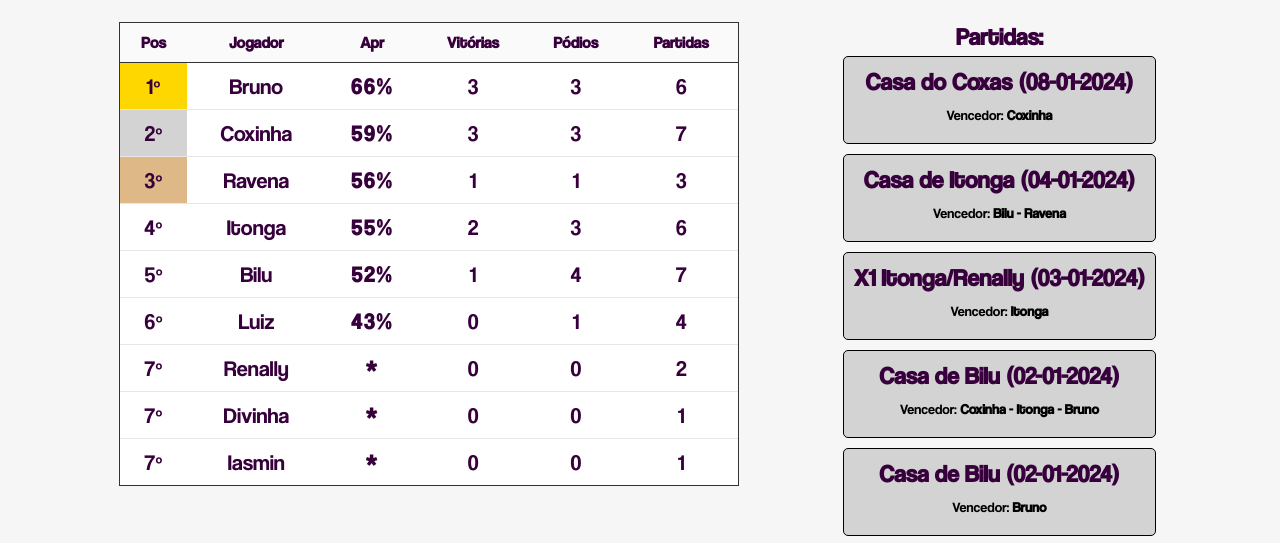
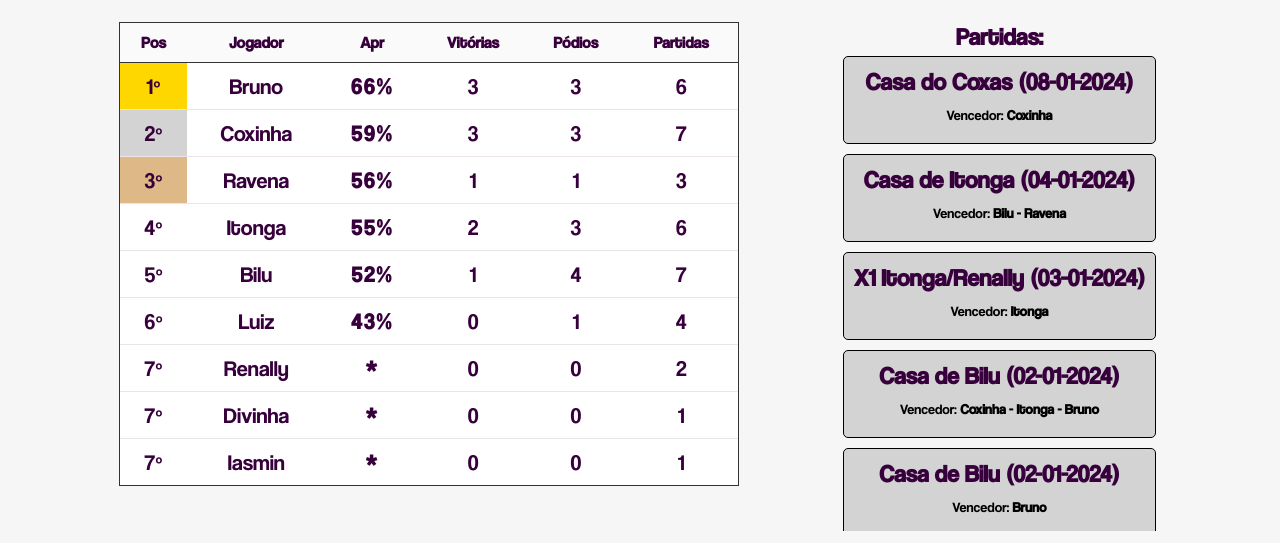
Before and after one commit to jgss-gabriel-sousa/Premier-War-League, a plain HTML site: page index.html in a window 1280 px wide. Shown: the part 166-709 px from the top of the page. Drawn offline with Linux system fonts and the light colour scheme; some packages are replaced by stand-ins of ours; a script that the page names is missing.

Commit message:
Update styles.css

```diff
--- a/styles.css
+++ b/styles.css
@@ -128,14 +128,14 @@ tr:last-child {
 }
 
 #results {
-    align-items: center;
+    height: 60vh;
 }
 #results h1 {
     margin: 0;
     text-align: center;
 }
 #results div {
-    height: 500px;
+    height: 100%;
     display: flex;
     flex-direction: column;
     overflow-y: scroll;
```
